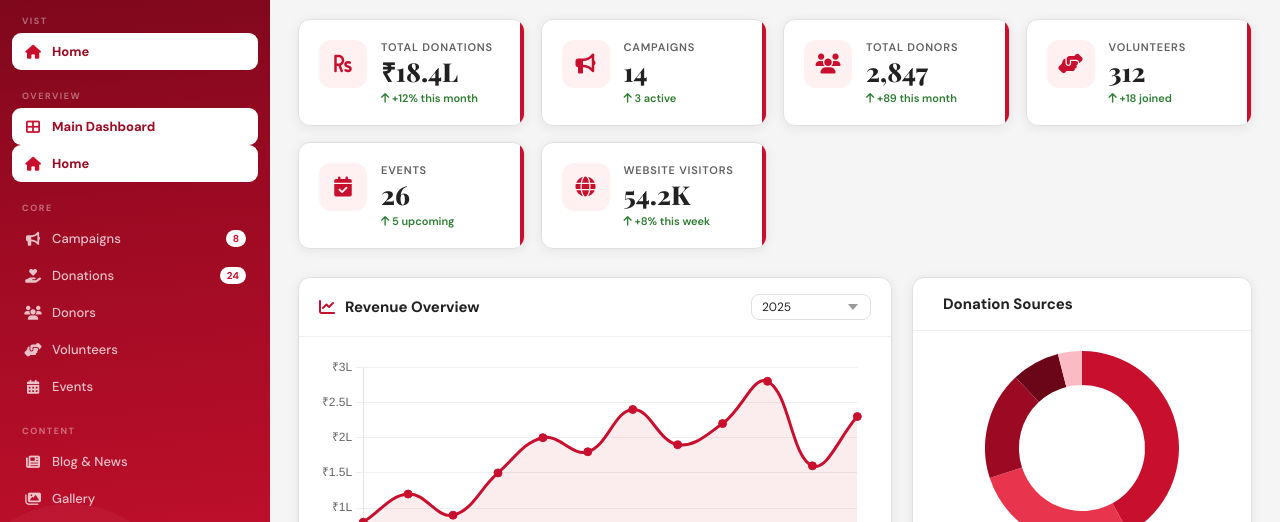
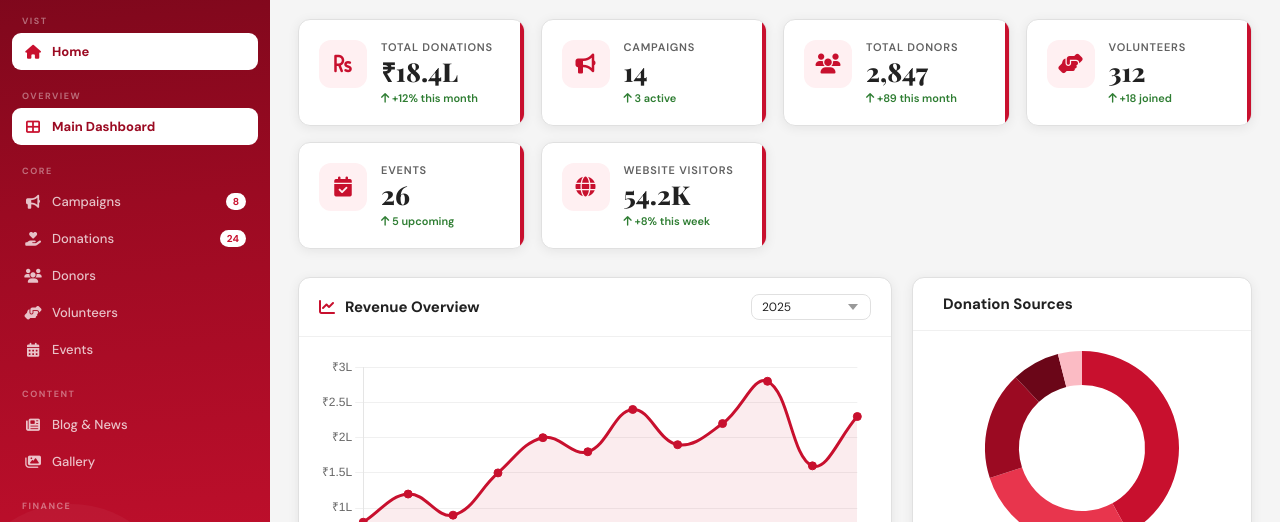
Before and after one commit to brians124/Aids-apaana, a plain HTML site: page index.html in a window 1280 px wide. Shown: the part 156-678 px from the top of the page. Drawn offline with nearby package versions, Linux system fonts and the light colour scheme.

Commit message:
Update index.html

```diff
--- a/index.html
+++ b/index.html
@@ -618,7 +618,6 @@
     <div class="nav-section">
       <div class="nav-section-title">Overview</div>
       <a class="nav-item active" onclick="showSection('dashboard')"><i class="fas fa-th-large"></i> Main Dashboard</a>
-      <a class="nav-item active" herf="home.html"><i class="fa-solid fa-house"></i>Home</a>
     </div>
     <div class="nav-section">
       <div class="nav-section-title">Core</div>
```
